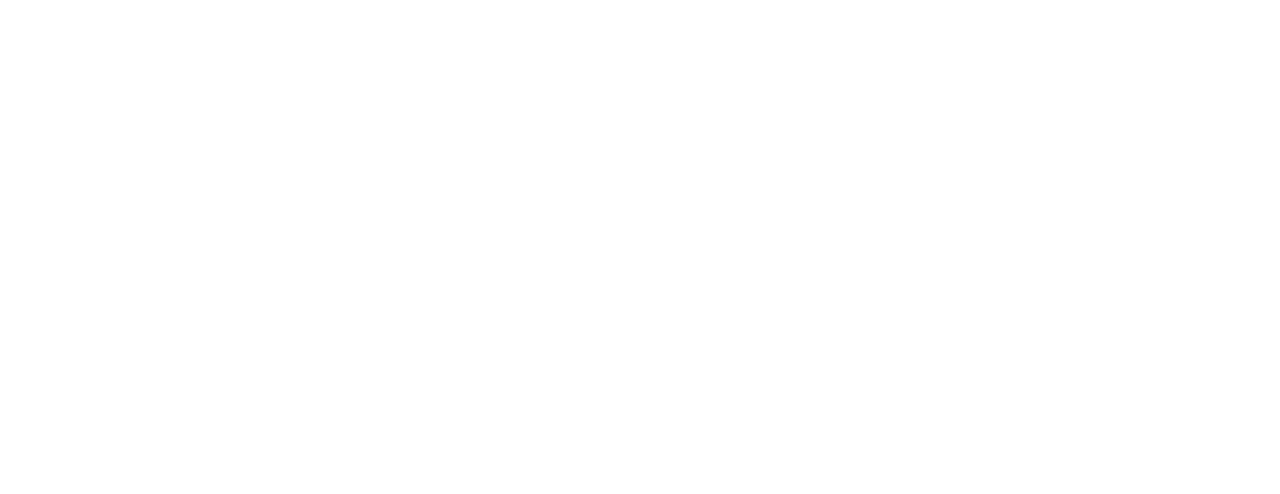
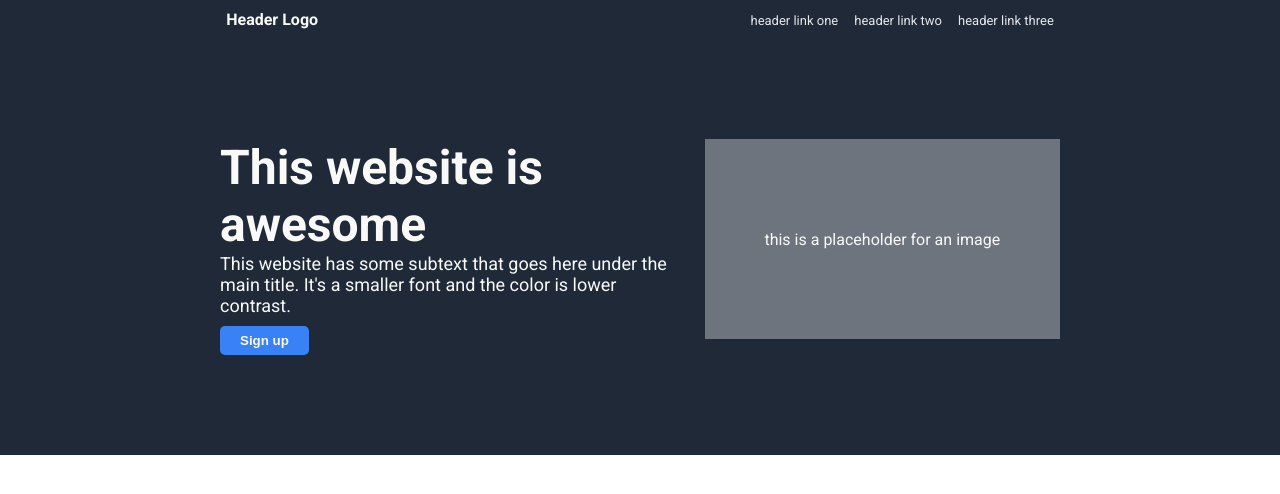
Before and after one commit to FedeFeler/TOP-Landing-Page, a plain HTML site: page index.html in a window 1280 px wide. Drawn offline with Linux system fonts and the light colour scheme.

Commit message:
Add header and hero sections

```diff
--- a/index.html
+++ b/index.html
@@ -5,8 +5,26 @@
     <meta name="viewport" content="width=device-width, initial-scale=1.0">
     <title>Landing Page</title>
     <link href="styles.css" rel="stylesheet">
+    <link rel="preconnect" href="https://fonts.googleapis.com">
+<link rel="preconnect" href="https://fonts.gstatic.com" crossorigin>
+<link href="https://fonts.googleapis.com/css2?family=Roboto:ital,wght@0,100..900;1,100..900&display=swap" rel="stylesheet">
 </head>
 <body>
-
+    <header>
+        <h1 class="logo">Header Logo</h1>
+        <ul class="navbar">
+            <li class="navbar-items"><a href="">header link one</a></li>
+            <li class="navbar-items"><a href="">header link two</a></li>
+            <li class="navbar-items"><a href="">header link three</a></li>
+        </ul>
+    </header>
+    <section class="hero">
+        <main class="hero-main">
+            <h2 class="hero-title">This website is awesome</h2>
+            <p class="hero-para">This website has some subtext that goes here under the main title. It's a smaller font and the color is lower contrast.</p>
+            <button class="hero-button">Sign up</button>
+        </main>
+        <div class="img">this is a placeholder for an image</div>
+    </section>
 </body>
 </html>
--- a/styles.css
+++ b/styles.css
@@ -0,0 +1,83 @@
+*,
+*::after,
+*::before {
+    margin: 0;
+    padding: 0;
+    box-sizing: border-box;
+}
+
+:root {
+    --primary-color: #1F2937;
+    --main-text-color: #F9FAF8;
+    --secondary-text-color: #E5E7EB;
+    --call-to-color: #3882F6;
+}
+
+body {
+    display: flex;
+    flex-direction: column;
+    font-family: Roboto, sans-serif, monospace;
+}
+
+header {
+    display: flex;
+    justify-content: space-around;
+    background-color: var(--primary-color);
+    color: var(--main-text-color);
+    padding: 10px;
+}
+
+.navbar-items a {
+    text-decoration-line: none;
+    text-decoration: none;
+    color: var(--secondary-text-color);
+    font-size: 13px;
+}
+
+
+ul {
+    list-style-type: none;
+    display: flex;
+    gap: 16px;
+    align-items: center;
+}
+
+.logo {
+    font-size: 16px;
+}
+
+.hero {
+    background-color: var(--primary-color);
+    color: var(--main-text-color);
+    display: flex;
+    justify-content: space-around;
+    padding: 100px 220px;
+    gap: 16px;
+}
+
+.hero-title {
+    font-size: 48px;
+}
+
+.hero-para {
+    font-size: 18px;
+}
+
+.img {
+    width: 700px;
+    height:200px;
+    display: flex;
+    justify-content: center;
+    align-items: center;
+    background-color: #6d747d;
+}
+
+.hero-button {
+    padding: 7px 20px;
+    background-color: var(--call-to-color);
+    border: none;
+    border-radius: 5px;
+    color: var(--main-text-color);
+    font-weight: 700;
+    margin-top: 10px;
+}
```
